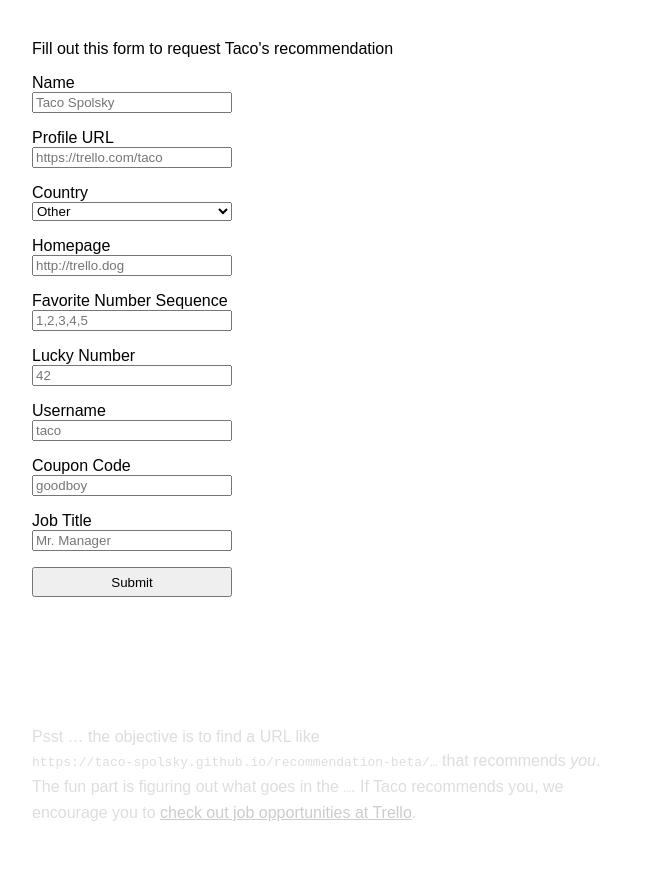
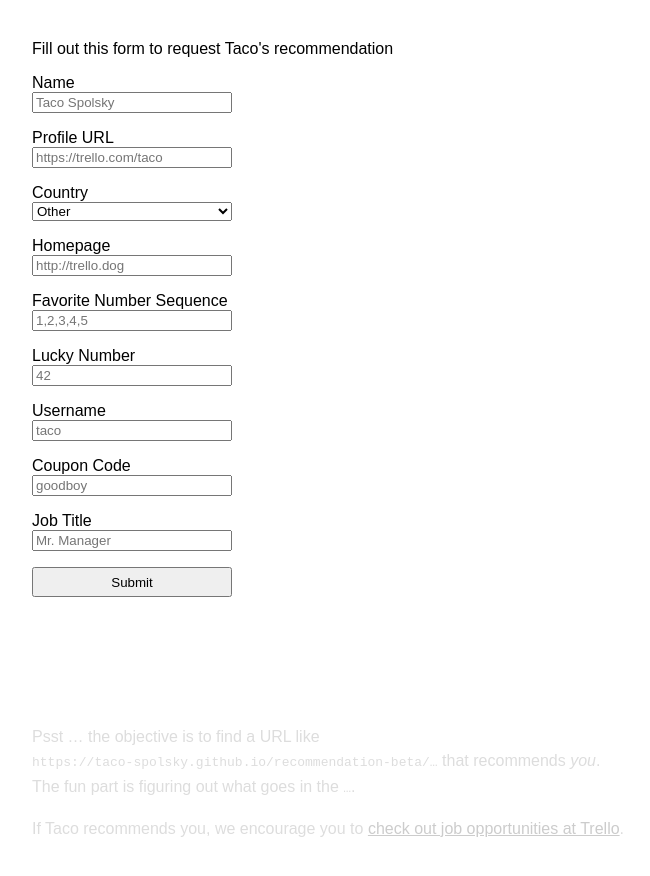
Before and after one commit to taco-spolsky/recommendation-beta, a plain HTML site: page index.html in a window 1280 px wide. Shown: the whole page, without its empty margins (40-690 px from the left). Drawn offline with Linux system fonts and the light colour scheme.

Commit message:
Fix the formatting on the note

```diff
--- a/index.html
+++ b/index.html
@@ -406,9 +406,14 @@
       <input type="submit">
     </form>
 
-    <p id="note">
-      Psst … the objective is to find a URL like <code>https://taco-spolsky.github.io/recommendation-beta/…</code> that recommends <em>you</em>.  The fun part is figuring out what goes in the <code>…</code>.  If Taco recommends you, we encourage you to <a href="https://trello.com/jobs">check out job opportunities at Trello</a>.
-    </p>
+    <div id="note">
+      <p>
+      Psst … the objective is to find a URL like <code>https://taco-spolsky.github.io/recommendation-beta/…</code> that recommends <em>you</em>.  The fun part is figuring out what goes in the <code>…</code>.
+      </p>
+      <p>
+        If Taco recommends you, we encourage you to <a href="https://trello.com/jobs">check out job opportunities at Trello</a>.
+      </p>
+    </div>
   </div>
 
   <div id="results">
```
